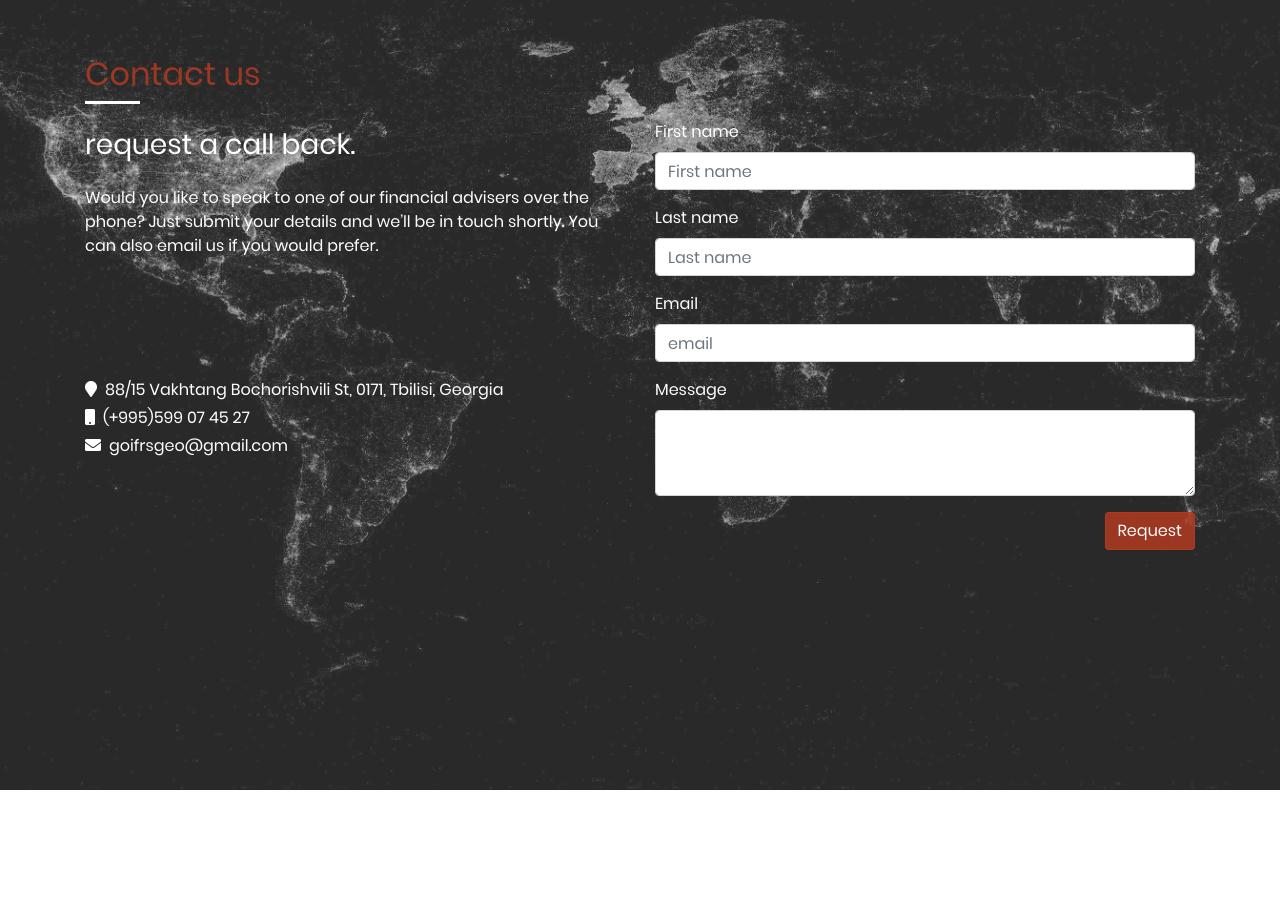
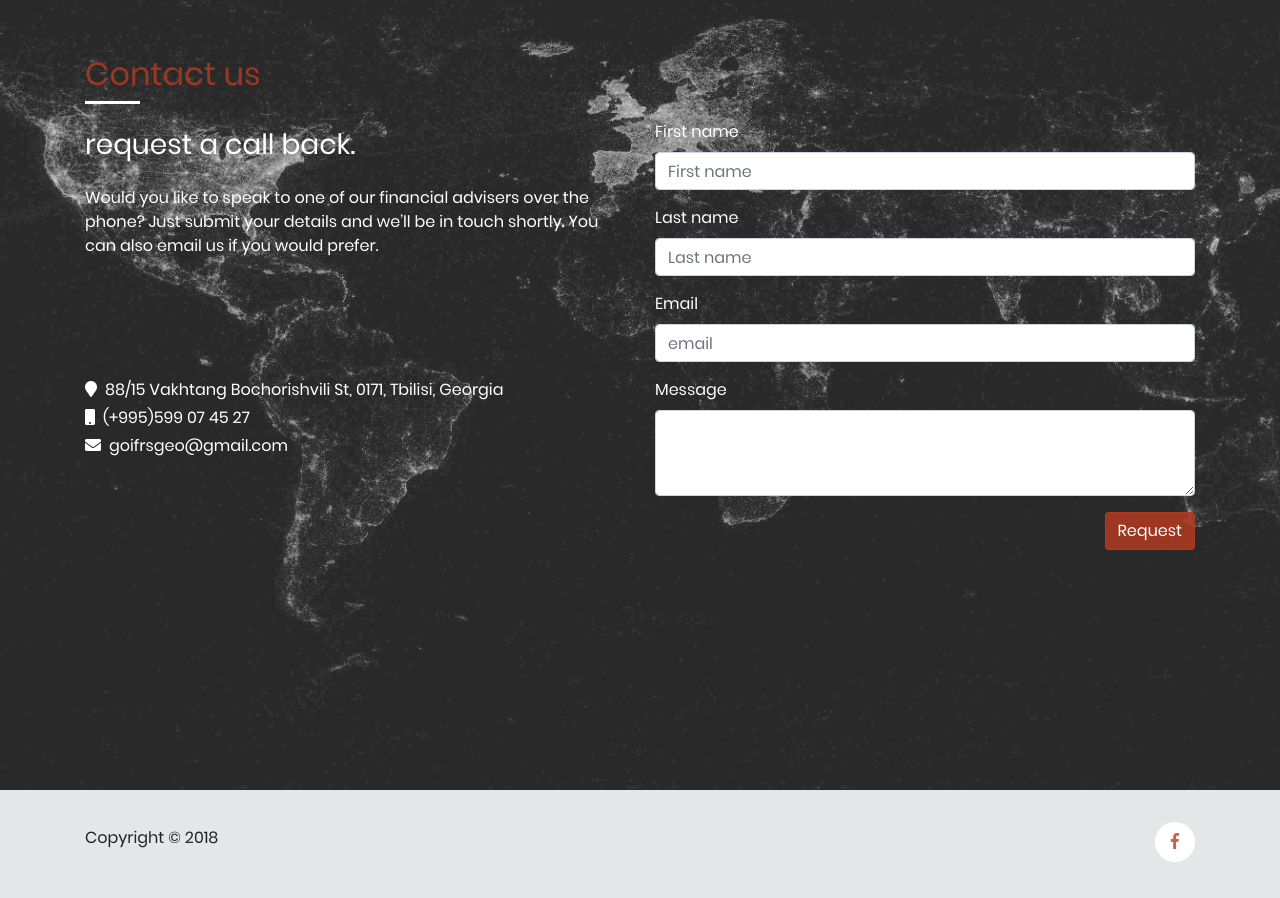
Before and after one commit to DakoMumladze/goifrs.ge, a website: page index.html in a window 1280 px wide. Shown: the part 1437-2335 px from the top of the page. Before the commit the page ends 2227 px from the top, so only its background shows below. Drawn offline with nearby package versions, Linux system fonts and the light colour scheme.

Commit message:
index.html

```diff
--- a/index.html
+++ b/index.html
@@ -133,9 +133,23 @@
                 </div>
             </div>
         </div>
-
     </section>
-
+    <footer class="container-fluid">
+        <div class="container footer d-flex">
+            <div class="copyright pt-1">
+                <p>Copyright © 2018</p>
+            </div>
+            <div class="socials text-center">
+                <ul class="nav">
+                    <li class="nav-item">
+                        <a href="#" class="nav-link">
+                            <i class="fab fa-facebook-f"></i>
+                        </a>
+                    </li>
+                </ul>
+            </div>
+        </div>
+    </footer>
 
 
 
--- a/main.scss
+++ b/main.scss
@@ -195,3 +195,24 @@ section h2:after{
         padding-top: 6.5rem;
     }
 }
+
+//footer section
+footer{
+    padding-top:2rem;
+    padding-bottom:2rem;
+    background:$grey;
+.footer{
+    justify-content: space-between;
+    .socials{
+        .nav-item{
+            background:$wh;
+            border-radius: 50%;
+        }
+        a{
+            color:$primary;
+            border-radius: 50%;
+        }
+    }
+
+}
+}
```
Also changed, not shown: main.css, 1 other file.
